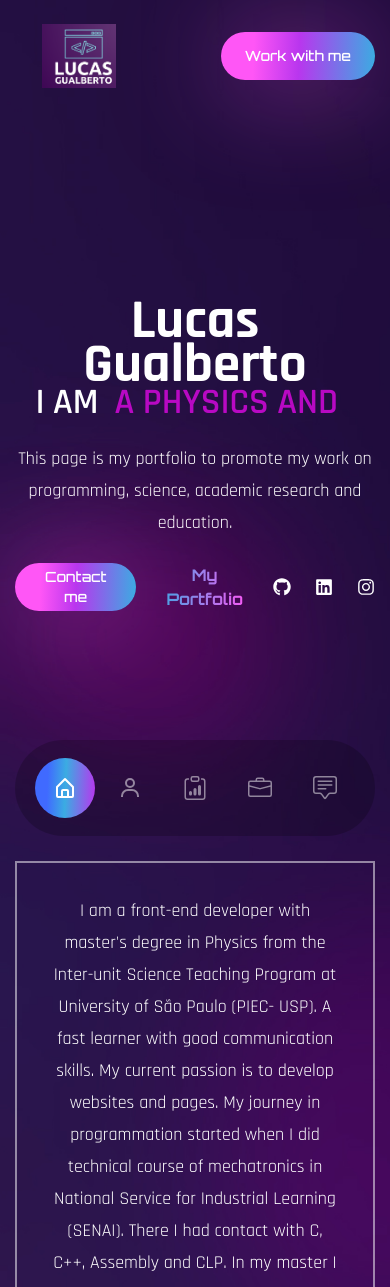
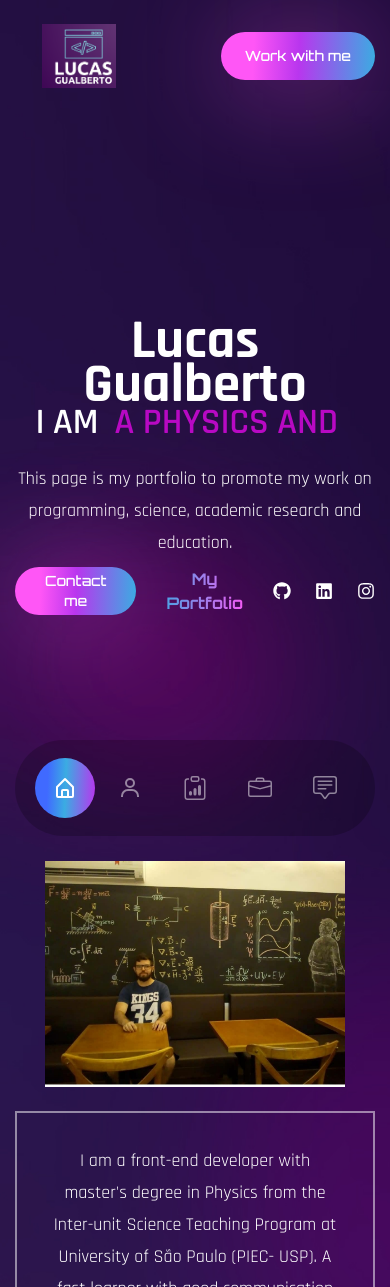
Before and after one commit to Lucas-Gualberto94/lucas-gualberto94.github.io, a React (Create React App) app: page / in a window 390 px wide. Shown: the top 1287 px of the page. Built offline with nearby package versions, Linux system fonts and the light colour scheme; the HTML template or start-up script is replaced by a standard one; a web font is replaced by a local one.

Commit message:
updating about

```diff
--- a/src/components/About.js
+++ b/src/components/About.js
@@ -14,7 +14,7 @@ const About = () => {
     <section className='section' id='about' >
       <div className='container mx-auto'>
         <div className='flex flex-col gap-y-6 lg:flex-row lg:items-center lg:gap-x-12'>
-          <div className='hidden lg:flex flex-1 max-w-[300px] lg:max-w-[450px] mx-auto'>
+          <div className='lg:flex flex-1 max-w-[300px] lg:max-w-[450px] mx-auto'>
             <img src={image1} alt=''></img>
           </div>
           <div className='flex-1 text-center font-secondary lg:text-left'>
--- a/src/components/Banner.js
+++ b/src/components/Banner.js
@@ -54,7 +54,7 @@ const Banner = () => {
               initial="hidden"
               whileInView={'show'}
               viewport={{once: false, amount: 0.7}}
-              className='mb-6 max-w-lg mx-auto lg:mx-0'>
+              className='mb-2 max-w-lg mx-auto lg:mx-0'>
               This page is my portfolio to promote my work on programming, science,
               academic research and education.
             </motion.p>
@@ -63,7 +63,7 @@ const Banner = () => {
               initial="hidden"
               whileInView={'show'}
               viewport={{once: false, amount: 0.7}}
-              className='flex max-w-max gap-x-6 items-center mb-8 mx-auto lg:mx-0'>
+              className='flex max-w-max gap-x-6 items-center mb-2 mx-auto lg:mx-0'>
               <button className='btn btn-sm'>Contact me</button>
               <a href='https://github.com/Lucas-Gualberto94' className='text-gradient btn-link'>
                 My Portfolio
```
